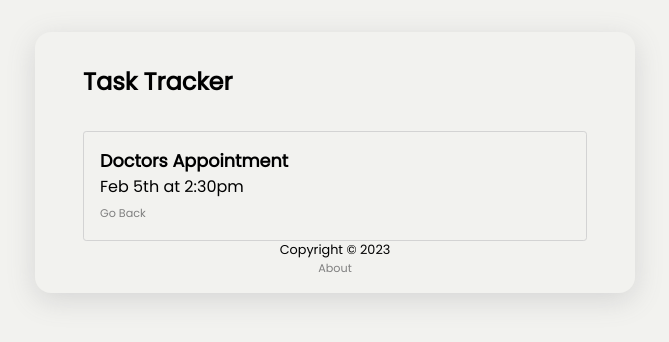
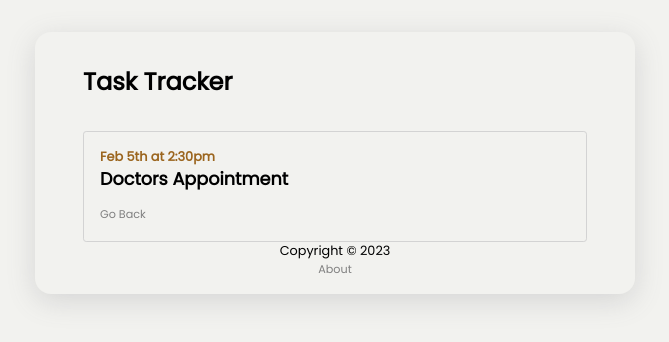
Before and after one commit to eugeniarossanigo/task-tracker, a React (Vite) app: page /task/1 in a window 1280 px wide. Shown: the top 342 px of the page, without its empty margins (305-974 px from the left). Built offline with nearby package versions, Linux system fonts and the light colour scheme; data requests are answered from the project's data file.

Commit message:
change and update tags

```diff
--- a/src/components/TaskCard.jsx
+++ b/src/components/TaskCard.jsx
@@ -5,7 +5,10 @@ export default function TaskCard({ task, handleDelete, toogleReminder }) {
   return (
     <div className={`task-container ${task.reminder ? 'task-reminder' : ''}`} onDoubleClick={() => toogleReminder(task.id)}>
       <h3>{task.text} <FaTimes onClick={() => handleDelete(task.id)}/></h3>
-      <p>{task.day}</p>
+      <div>
+        <p>{task.day} {task.hour}</p>
+        <p>{task.hour}</p>
+      </div>
       <Linkrouter to={`/task/${task.id}`}>Details</Linkrouter>
     </div>
   )
--- a/src/components/TasksDetails.jsx
+++ b/src/components/TasksDetails.jsx
@@ -34,8 +34,12 @@ export default function TasksDetails() {
     <h3>Loading... </h3>
     :
     <div className='task-container'>
+      <div>
+        <p>{task.day}</p>
+        <p>{task.hour}</p>
+      </div>
       <h3>{task.text}</h3>
-      <p>{task.day}</p>
+      <p className='details'>{task.details}</p>
       <Linkrouter to='/'>Go Back</Linkrouter>
       {/* <Button onClick={() => navigate(-1)} text='Go Back' /> */}
     </div>
```
